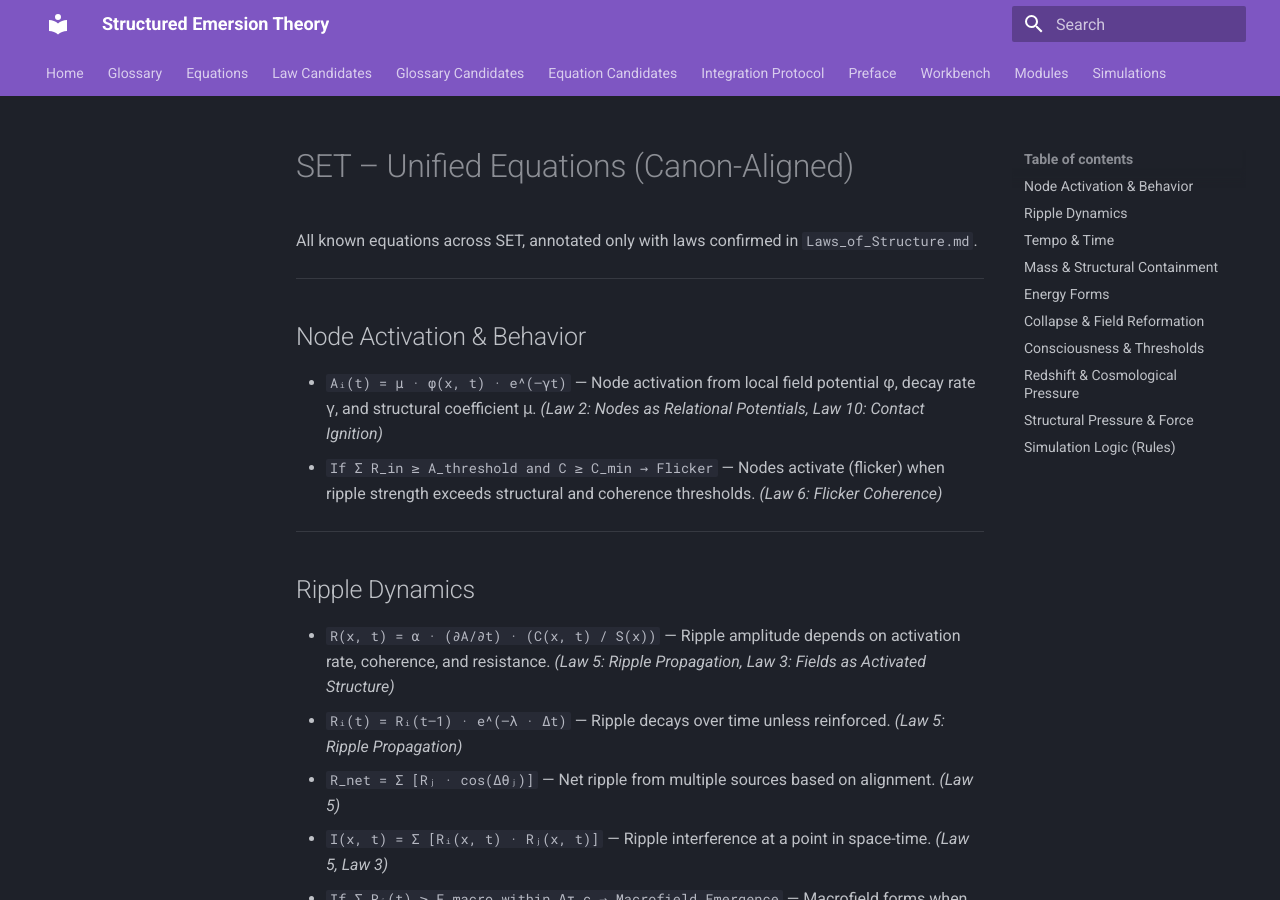
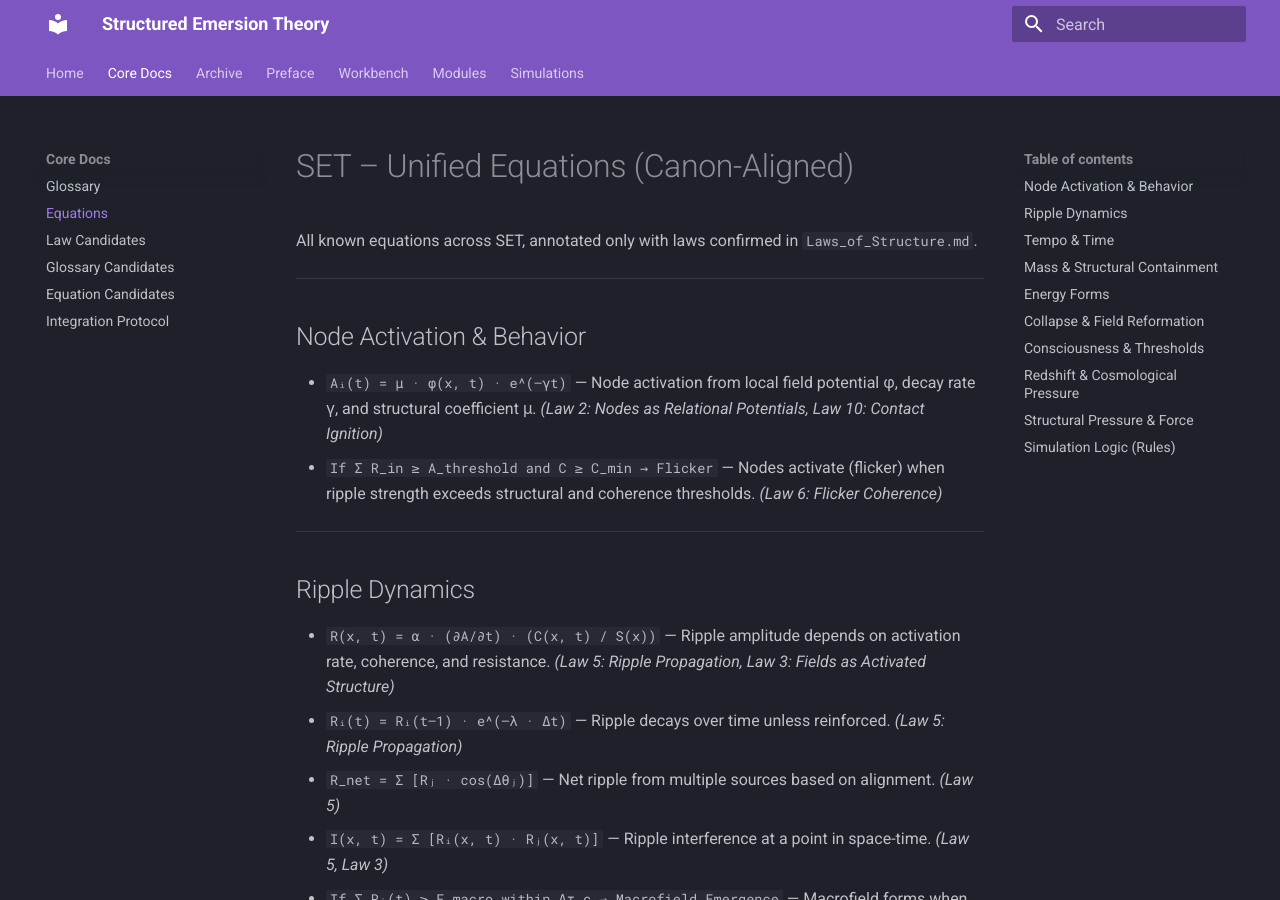
Before and after one commit to Structured-Emersion-Theory/Structured-Emersion-Theory, an MkDocs documentation site: the page built from docs/Equations.md, in a window 1280 px wide and 900 px high. Built offline with MkDocs 1.6.1 and Material for MkDocs 9.7.7, drawn with Linux system fonts in a browser that asks for light colours.

Commit message:
reorg for static webpage

```diff
--- a/mkdocs.yml
+++ b/mkdocs.yml
@@ -12,16 +12,19 @@ theme:
 
 nav:
   - Home: index.md
-  - Glossary: docs/Glossary.md
-  - Equations: docs/Equations.md
-  - Law Candidates: docs/law_candidates.md
-  - Glossary Candidates: docs/Glossary_Candidates.md
-  - Equation Candidates: docs/equation_candidates.md
-  - Integration Protocol: docs/Integration_Protocol.md
+  - Core Docs:
+      - Glossary: Glossary.md
+      - Equations: Equations.md
+      - Law Candidates: law_candidates.md
+      - Glossary Candidates: Glossary_Candidates.md
+      - Equation Candidates: equation_candidates.md
+      - Integration Protocol: Integration_Protocol.md
+  - Archive:
+      - All Files: archive/
   - Preface:
-      - All Files: docs/Preface/
+      - All Files: Preface/
   - Workbench:
-      - All Files: docs/Workbench/
+      - All Files: Workbench/
   - Modules:
       - All Files: modules/
   - Simulations:
```
Also changed, not shown: docs/archive/core_concepts.md (renamed from archive/core_concepts.md), docs/archive/equations.md (renamed from archive/equations.md), docs/archive/meta_reflections.md (renamed from archive/meta_reflections.md), docs/modules/Consciousness_Field.md (renamed from Modules/Consciousness_Field.md), docs/modules/Field_Collisions.md (renamed from Modules/Field_Collisions.md), docs/modules/Laws_of_Structure.md (renamed from Modules/Laws_of_Structure.md), docs/modules/Node_Theory.md (renamed from Modules/Node_Theory.md), docs/modules/Quantum_Reframes.md (renamed from Modules/Quantum_Reframes.md), docs/modules/README.md (renamed from Modules/README .md), docs/modules/Time_Tempo.md (renamed from Modules/Time_Tempo.md), docs/sim/README.md (renamed from sim/README.md), docs/sim/Simulation_Notes.md (renamed from sim/Simulation_Notes.md).
